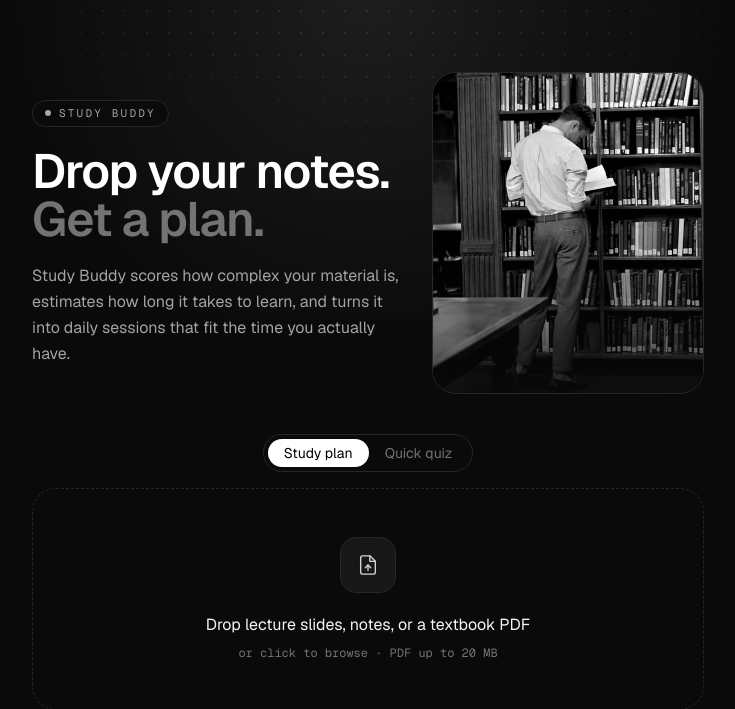
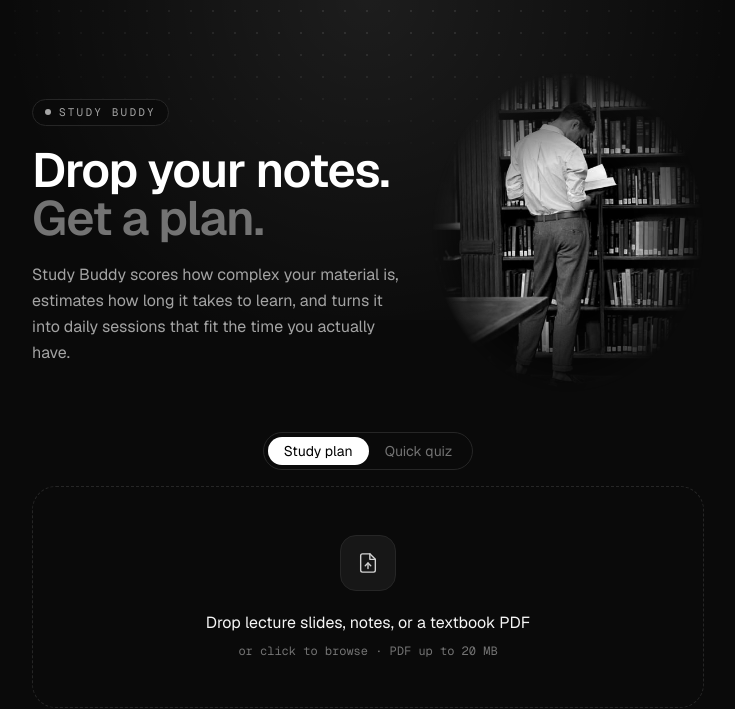
Before and after one commit to korrectional/mlh2026, a FastAPI app: page /study-buddy/ in a window 1280 px wide. Shown: the part 57-766 px from the top of the page, without its empty margins (272-1007 px from the left). Run offline with FastAPI, Linux system fonts and the light colour scheme; some libraries are stand-ins or nearby versions.

Commit message:
Fade Study Buddy photo into the page; drop Dashboard banner caption
Co-Authored-By: Claude Opus 5.5 <noreply@anthropic.com>

```diff
--- a/templates/dashboard.html
+++ b/templates/dashboard.html
@@ -74,9 +74,6 @@
             </p>
         </div>
 
-        <span class="dash-mono absolute bottom-3 right-4 text-[10px] uppercase tracking-[0.16em] text-neutral-400">
-            NC State · Raleigh
-        </span>
     </section>
 
     <!-- Step 1: Confirm logged in -->
--- a/templates/study-buddy.html
+++ b/templates/study-buddy.html
@@ -28,6 +28,10 @@
     }
     .sb-glow { background: radial-gradient(520px circle at 50% 0%, rgba(255, 255, 255, 0.08), transparent 70%); }
     #sb-stage { scroll-margin-top: 72px; }
+    .sb-fade {
+        -webkit-mask-image: radial-gradient(ellipse closest-side at 50% 50%, #000 45%, transparent 100%);
+        mask-image: radial-gradient(ellipse closest-side at 50% 50%, #000 45%, transparent 100%);
+    }
     input[type="date"]::-webkit-calendar-picker-indicator { filter: invert(1); opacity: 0.6; }
 
     #sb-loading { display: none; }
@@ -89,10 +93,9 @@
                     Study Buddy scores how complex your material is, estimates how long it takes to learn, and turns it into daily sessions that fit the time you actually have.
                 </p>
             </div>
-            <figure class="relative mx-auto w-full max-w-xs overflow-hidden rounded-3xl border border-neutral-800 bg-neutral-950 sm:max-w-none">
+            <figure class="relative mx-auto w-full max-w-xs sm:max-w-none">
                 <img src="/static/img/study-library.png" alt="A student reading between library shelves"
-                     class="h-72 w-full object-cover object-[center_30%] grayscale sm:h-80">
-                <div aria-hidden="true" class="absolute inset-0 bg-gradient-to-t from-[#0a0a0a]/80 via-transparent to-transparent"></div>
+                     class="sb-fade h-72 w-full object-cover object-[center_30%] grayscale sm:h-80">
             </figure>
         </header>
 
```
